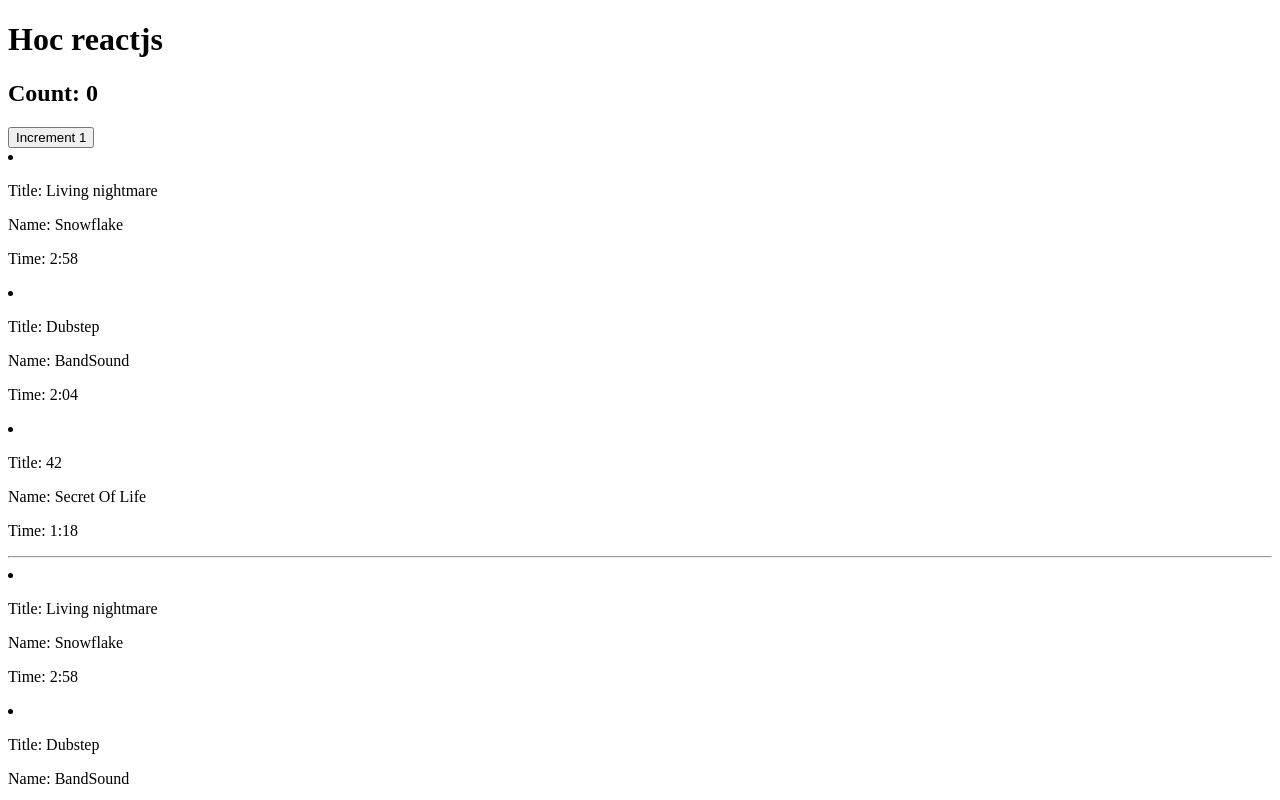
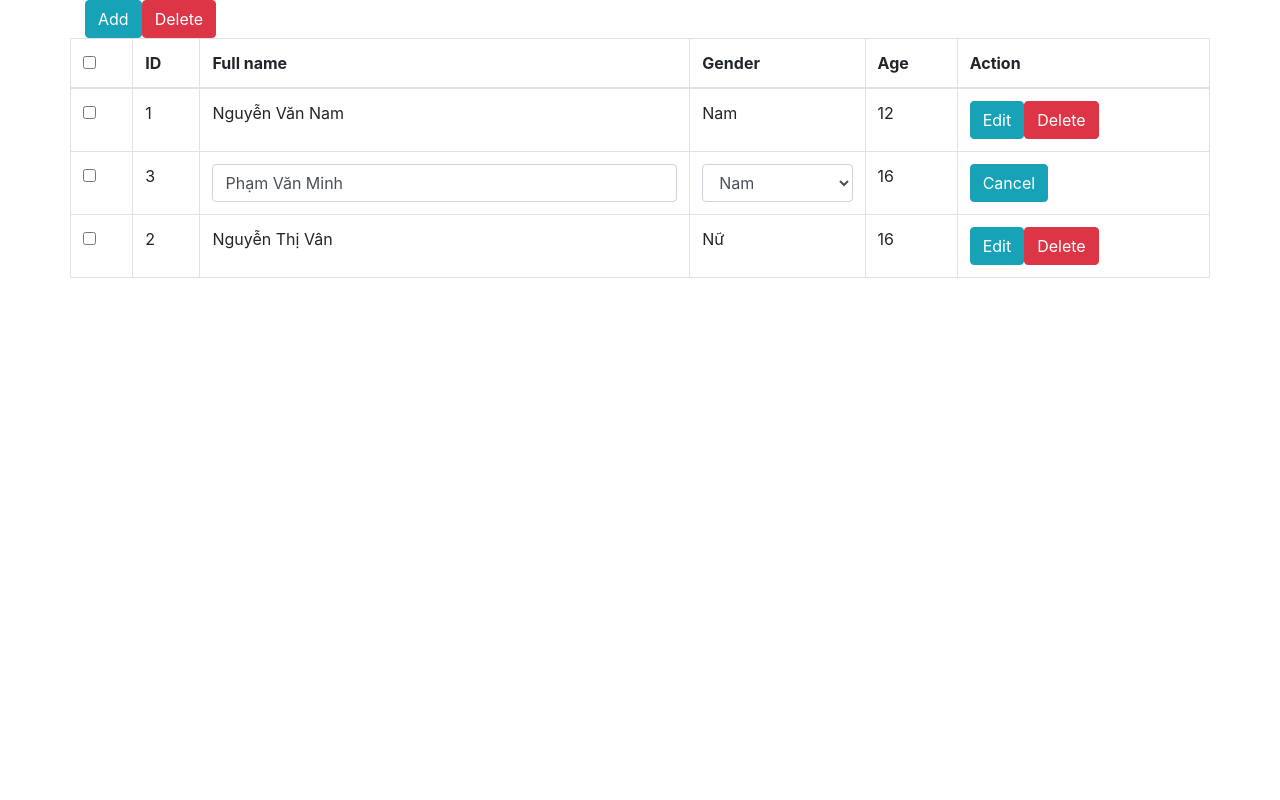
Before and after one commit to trunghongoc/Reactjs2010E-app, a React (Create React App) app: page / in a window 1280 px wide. Shown: the top 800 px of the page. Built offline with nearby package versions, Linux system fonts and the light colour scheme.

Commit message:
Code in class

```diff
--- a/package.json
+++ b/package.json
@@ -6,6 +6,7 @@
     "@testing-library/jest-dom": "^5.11.8",
     "@testing-library/react": "^11.2.2",
     "@testing-library/user-event": "^12.6.0",
+    "bootstrap": "^4.5.3",
     "node-sass": "^4.14.1",
     "react": "^17.0.1",
     "react-dom": "^17.0.1",
--- a/src/App.js
+++ b/src/App.js
@@ -1,38 +1,13 @@
 import React, { Component } from 'react'
 import './scss/index.scss'
+import 'bootstrap/dist/css/bootstrap.min.css'
 
-import MusicList from './components/MusicList'
+import Users from './components/Users'
 class App extends Component {
-  constructor() {
-    super()
-
-    this.state = {
-      count: 0
-    }
-  }
-
-  increment = () => {
-    this.setState({
-      count: this.state.count + 1
-    })
-  }
-
   render() {
     return (
       <>
-        <h1>Hoc reactjs</h1>
-        <h2>Count: {this.state.count}</h2>
-
-        <button onClick={this.increment}>Increment 1</button>
-{/*
-        <button onClick={() => this.increment(1)}>Increment 1</button>
-        <button onClick={() => this.increment(2)}>Increment 2</button> */}
-
-        <MusicList />
-        <hr />
-        <MusicList />
-        <hr />
-        <MusicList />
+        <Users />
       </>
     )
   }
--- /dev/null
+++ b/src/components/Users/User.js
@@ -0,0 +1,86 @@
+import React, { Component } from 'react'
+
+class User extends Component {
+  state = {
+    editingUser: { ...this.props.user }
+  }
+
+  get display() {
+    const { user } = this.props
+
+    return (
+      <tr>
+        <td>
+          <input type="checkbox" />
+        </td>
+        <td>{user.id}</td>
+        <td>{user.fullName}</td>
+        <td>{user.gender === 'male' ? 'Nam' : 'Nữ'}</td>
+        <td>{user.age}</td>
+        <td>
+          <button
+            className="btn btn-info"
+            onClick={() => this.props.editRow(user.id, true)}
+          >Edit</button>
+
+          <button className="btn btn-danger">Delete</button>
+        </td>
+      </tr>
+    )
+  }
+
+  changeName = event => {
+    const value =  event.target.value
+    this.setState({
+      editingUser: {
+        ...this.state.editingUser,
+        fullName: value
+      }
+    })
+  }
+
+  get editingRow() {
+    const user = this.state.editingUser
+
+    return (
+      <tr>
+        <td>
+          <input type="checkbox" />
+        </td>
+        <td>{user.id}</td>
+
+        <td>
+          <input value={user.fullName} onChange={this.changeName} className="form-control" />
+        </td>
+
+        <td>
+          <select className="form-control" value={user.gender}>
+            <option value="male">Nam</option>
+            <option value="felmale">Nữ</option>
+          </select>
+        </td>
+
+        <td>{user.age}</td>
+
+        <td>
+          <button
+            className="btn btn-info"
+            onClick={() => this.props.editRow(user.id, false)}
+          >Cancel</button>
+        </td>
+      </tr>
+    )
+  }
+
+  render() {
+    const { user } = this.props
+
+    return (
+      <>
+        { user.isEdit ? this.editingRow : this.display }
+      </>
+    )
+  }
+}
+
+export default User
--- /dev/null
+++ b/src/components/Users/index.js
@@ -0,0 +1,66 @@
+import React, { Component } from 'react'
+import { students } from './../../constants/students'
+import User from './User'
+
+class Users extends Component {
+  state = {
+    students
+  }
+
+  editRow = (id, isEdit) => {
+    const user = this.state.students.find(user => user.id === id)
+    if (!user) {
+      return;
+    }
+
+    user.isEdit = isEdit
+
+    this.setState({
+      students: [...this.state.students]
+    })
+  }
+
+  render() {
+    return (
+      <div className="container">
+        <div className="row">
+          <div className="col">
+            <button className="btn btn-info">Add</button>
+            <button className="btn btn-danger">Delete</button>
+          </div>
+        </div>
+
+        <div className="row">
+          <table className="table table-bordered">
+            <thead>
+              <tr>
+                <th>
+                  <input type="checkbox" />
+                </th>
+                <th>ID</th>
+                <th>Full name</th>
+                <th>Gender</th>
+                <th>Age</th>
+                <th>Action</th>
+              </tr>
+            </thead>
+
+            <tbody>
+              {
+                this.state.students.map((user, index) => (
+                  <User
+                    key={index}
+                    user={user}
+                    editRow={this.editRow}
+                  />
+                ))
+              }
+            </tbody>
+          </table>
+        </div>
+      </div>
+    )
+  }
+}
+
+export default Users
--- /dev/null
+++ b/src/constants/students.js
@@ -0,0 +1,26 @@
+export const students = [
+  {
+    id: 1,
+    isEdit: false,
+    checked: false,
+    fullName: 'Nguyễn Văn Nam',
+    gender: 'male',
+    age: 12
+  },
+  {
+    id: 3,
+    isEdit: true,
+    checked: true,
+    fullName: 'Phạm Văn Minh',
+    gender: 'male',
+    age: 16
+  },
+  {
+    id: 2,
+    isEdit: false,
+    checked: true,
+    fullName: 'Nguyễn Thị Vân',
+    gender: 'female',
+    age: 16
+  }
+]
```
Also changed, not shown: 2 other files (tests, documents, lock files or other folders).
